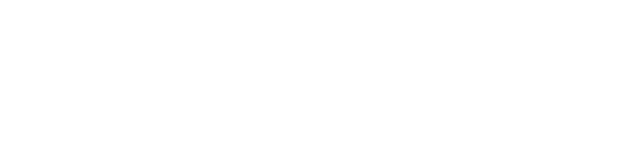
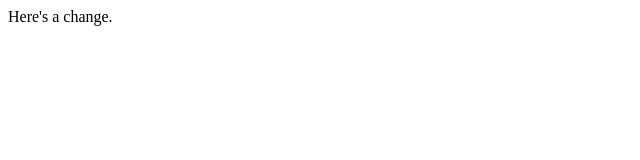
Before and after one commit to malcman/gitExample2.0, a plain HTML site: page index.html in a window 1280 px wide. Shown: the whole page, without its empty margins (0-640 px from the left). Drawn offline with Linux system fonts and the light colour scheme.

Commit message:
Made a div

```diff
--- a/index.html
+++ b/index.html
@@ -5,6 +5,9 @@
 	<title>Git Test</title>
 </head>
 <body>
+	<div>
+		Here's a change.
+	</div>
 
 </body>
 </html>
```
